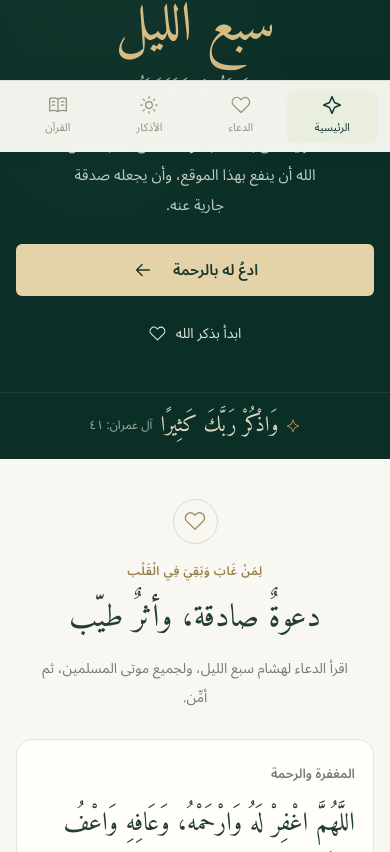
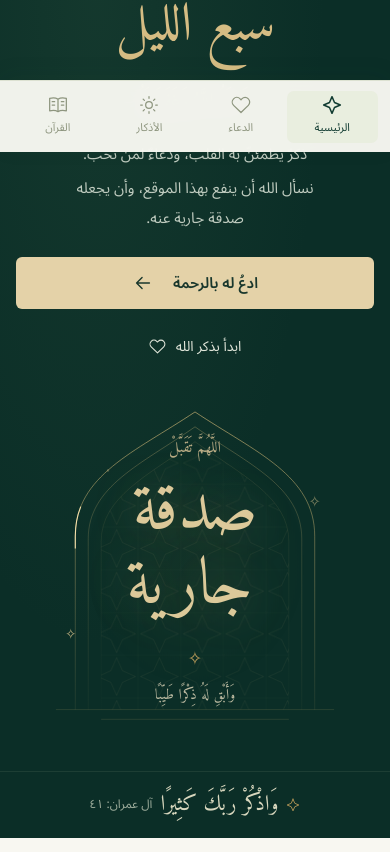
Before and after one commit to WaelSaballyl/sadaqa-hisham, a plain HTML site: page index.html in a window 390 px wide. Shown: the part 692-1544 px from the top of the page. Drawn offline with Linux system fonts and the light colour scheme.

Commit message:
Restore mobile motion artwork and center hero text

```diff
--- a/index.html
+++ b/index.html
@@ -13,10 +13,10 @@
   <meta name="mobile-web-app-capable" content="yes">
   <meta name="apple-mobile-web-app-title" content="صدقة جارية">
   <script src="theme.js?v=appearance-1"></script>
-  <link rel="stylesheet" href="style.css?v=quran-simple-20261024">
-  <script src="data.js?v=quran-simple-20261024" defer></script>
-  <script src="app.js?v=quran-simple-20261024" defer></script>
-  <script src="quran-reader.js?v=quran-simple-20261024" defer></script>
+  <link rel="stylesheet" href="style.css?v=motion-20261024">
+  <script src="data.js?v=motion-20261024" defer></script>
+  <script src="app.js?v=motion-20261024" defer></script>
+  <script src="quran-reader.js?v=motion-20261024" defer></script>
   <script src="install.js?v=install-steps-2" defer></script>
   <meta property="og:type" content="website">
   <meta property="og:locale" content="ar_SA">
@@ -65,10 +65,10 @@
           <p class="hero-intro">اللهم اجعل له أثرًا طيبًا يبقى</p>
           <h1 id="hero-title">هشام<br><span>سبع الليل</span></h1>
           <div class="mercy"><span class="small-rule"></span> رَحِمَهُ اللَّهُ وَغَفَرَ لَهُ <span class="small-rule"></span></div>
-          <p class="hero-description">ذكرٌ يطمئنّ به القلب، ودعاءٌ لمن نحب.<br>نسأل الله أن ينفع بهذا الموقع، وأن يجعله صدقة جارية عنه.</p>
+          <p class="hero-description"><span>ذكرٌ يطمئنّ به القلب، ودعاءٌ لمن نحب.</span><span>نسأل الله أن ينفع بهذا الموقع، وأن يجعله صدقة جارية عنه.</span></p>
           <div class="hero-actions"><a class="button primary" href="#dua">ادعُ له بالرحمة <svg><use href="#i-arrow"/></svg></a><a class="quiet-link" href="#adhkar">ابدأ بذكر الله <svg><use href="#i-heart"/></svg></a></div>
         </div>
-        <div class="hero-art" aria-label="موشن جرافيك لعبارة صدقة جارية">
+        <div class="hero-art" aria-hidden="true">
           <div class="arch-glow"></div>
           <svg class="arch-lines" viewBox="0 0 440 510" fill="none" aria-hidden="true">
             <defs><linearGradient id="goldline" x1="220" y1="0" x2="220" y2="510" gradientUnits="userSpaceOnUse"><stop stop-color="#d9bd79"/><stop offset="1" stop-color="#d9bd79" stop-opacity=".08"/></linearGradient><pattern id="geo" width="66" height="66" patternUnits="userSpaceOnUse"><path d="m33 4 9 20 20 9-20 9-9 20-9-20L4 33l20-9Z" stroke="#b8a36e" stroke-opacity=".12"/><path d="M0 0h66v66H0Z" stroke="#b8a36e" stroke-opacity=".05"/></pattern></defs>
--- a/style.css
+++ b/style.css
@@ -361,3 +361,32 @@ button, a { touch-action:manipulation; }
 .install-key{display:inline-grid;place-items:center;width:30px;height:30px;margin-inline:4px;vertical-align:middle;border:1px solid var(--line);border-radius:7px;background:var(--white);color:#2f7cf6}
 .install-key svg{width:18px!important;height:18px!important}
 #install-steps li{line-height:2}
+
+/* Keep the introduction centered independently of its text width. */
+.hero-description { display:grid; justify-items:center; gap:4px; width:100%; max-width:none; margin:0 auto; text-align:center; }
+.hero-description > span { display:block; width:100%; max-width:36ch; margin-inline:auto; text-align:center; text-wrap:pretty; }
+@media(max-width:540px) {
+  .hero-copy { display:flex; flex-direction:column; align-items:center; width:100%; }
+  .hero-description { width:100%; max-width:none; align-self:stretch; }
+  .hero-description > span { max-width:32ch; }
+  .hero-art { display:flex; width:min(300px,100%); height:330px; margin:30px auto 6px; }
+  .hero-art .arch-lines { width:100%; height:100%; max-width:300px; }
+  .hero-art .art-type { top:8px; }
+  .hero-art .sadaqah { font-size:68px; }
+  .hero-art .sadaqah > span { font-size:66px; }
+  .hero-art .art-top { font-size:16px; }
+  .hero-art .art-bottom { font-size:15px; }
+  .hero-actions { width:100%; }
+}
+@media(prefers-reduced-motion:no-preference) {
+  .arch-trace { animation:trace 22s linear infinite; }
+  .arch-glow { animation:breathe 9s ease-in-out infinite; }
+  .art-star { animation:twinkle 7s ease-in-out infinite; }
+  .art-star.star-two { animation-delay:-3s; }
+  .art-star.star-three { animation-delay:-5s; }
+  .sadaqah { animation:type-glow 9s ease-in-out infinite; }
+  .dua-icon > svg, .charity-icon > svg { animation:gentle-icon 8s ease-in-out infinite; transform-origin:center; }
+  .charity-icon > svg { animation-delay:-4s; }
+  .quick-icon > svg { animation:gentle-icon 10s ease-in-out infinite; }
+}
+@keyframes gentle-icon { 0%,70%,100% { transform:scale(1); } 80% { transform:scale(1.09); } 90% { transform:scale(1); } }
--- a/sw.js
+++ b/sw.js
@@ -1,6 +1,6 @@
 'use strict';
-const CACHE = 'hisham-static-20261024-1';
-const FILES = ['./','index.html','style.css?v=quran-simple-20261024','app.js?v=quran-simple-20261024','data.js?v=quran-simple-20261024','quran-reader.js?v=quran-simple-20261024','theme.js?v=appearance-1','install.js?v=install-steps-2','manifest.webmanifest','assets/mark.svg','assets/app-icon-192.png','assets/app-icon-512.png','assets/amiri.ttf','assets/noto-arabic.ttf','assets/noto-arabic-600.ttf'];
+const CACHE = 'hisham-static-20261024-2';
+const FILES = ['./','index.html','style.css?v=motion-20261024','app.js?v=motion-20261024','data.js?v=motion-20261024','quran-reader.js?v=motion-20261024','theme.js?v=appearance-1','install.js?v=install-steps-2','manifest.webmanifest','assets/mark.svg','assets/app-icon-192.png','assets/app-icon-512.png','assets/amiri.ttf','assets/noto-arabic.ttf','assets/noto-arabic-600.ttf'];
 self.addEventListener('install',event=>event.waitUntil(caches.open(CACHE).then(cache=>cache.addAll(FILES)).then(()=>self.skipWaiting())));
 self.addEventListener('activate',event=>event.waitUntil(caches.keys().then(keys=>Promise.all(keys.filter(key=>key.startsWith('hisham-static-')&&key!==CACHE).map(key=>caches.delete(key)))).then(()=>self.clients.claim())));
 self.addEventListener('fetch',event=>{
```
